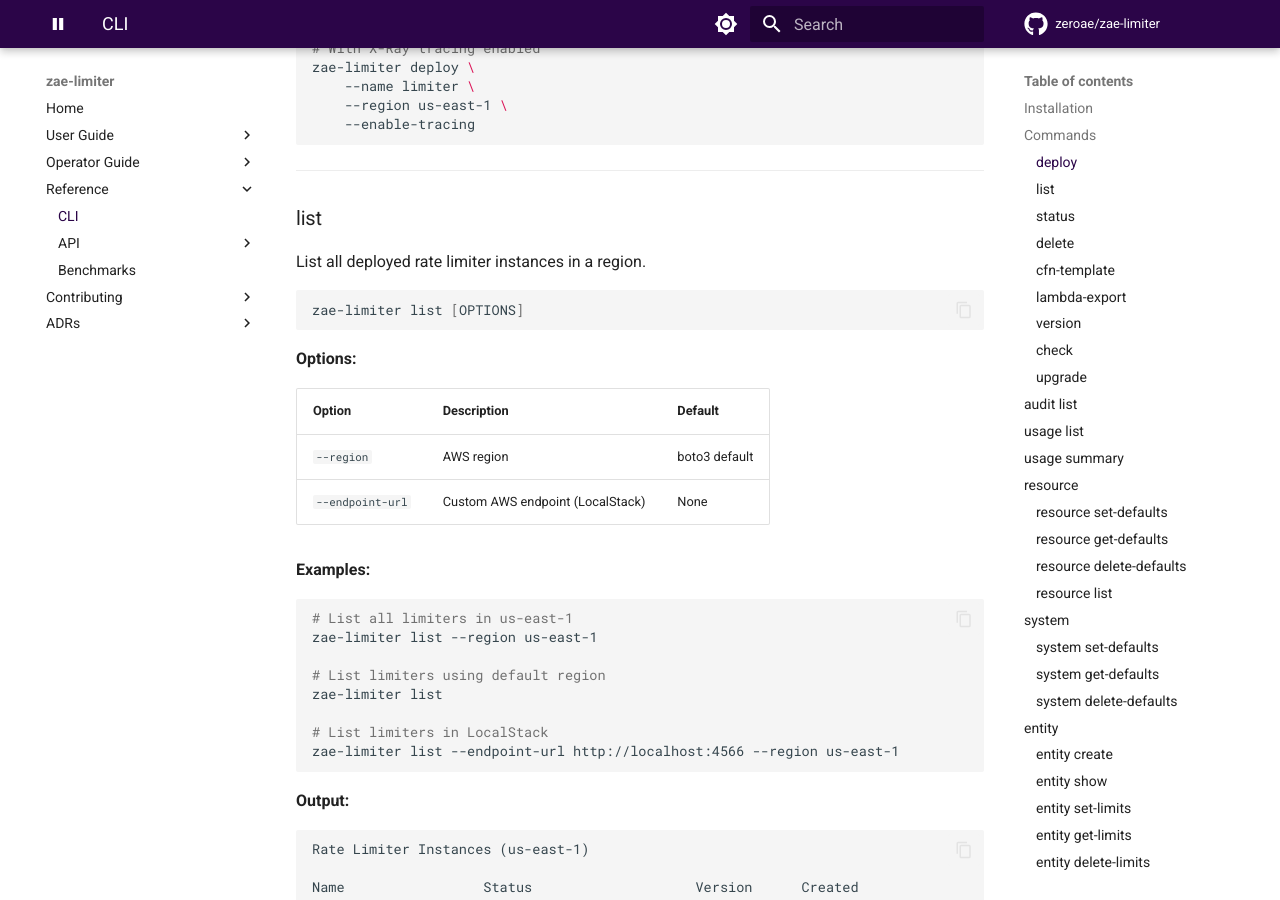
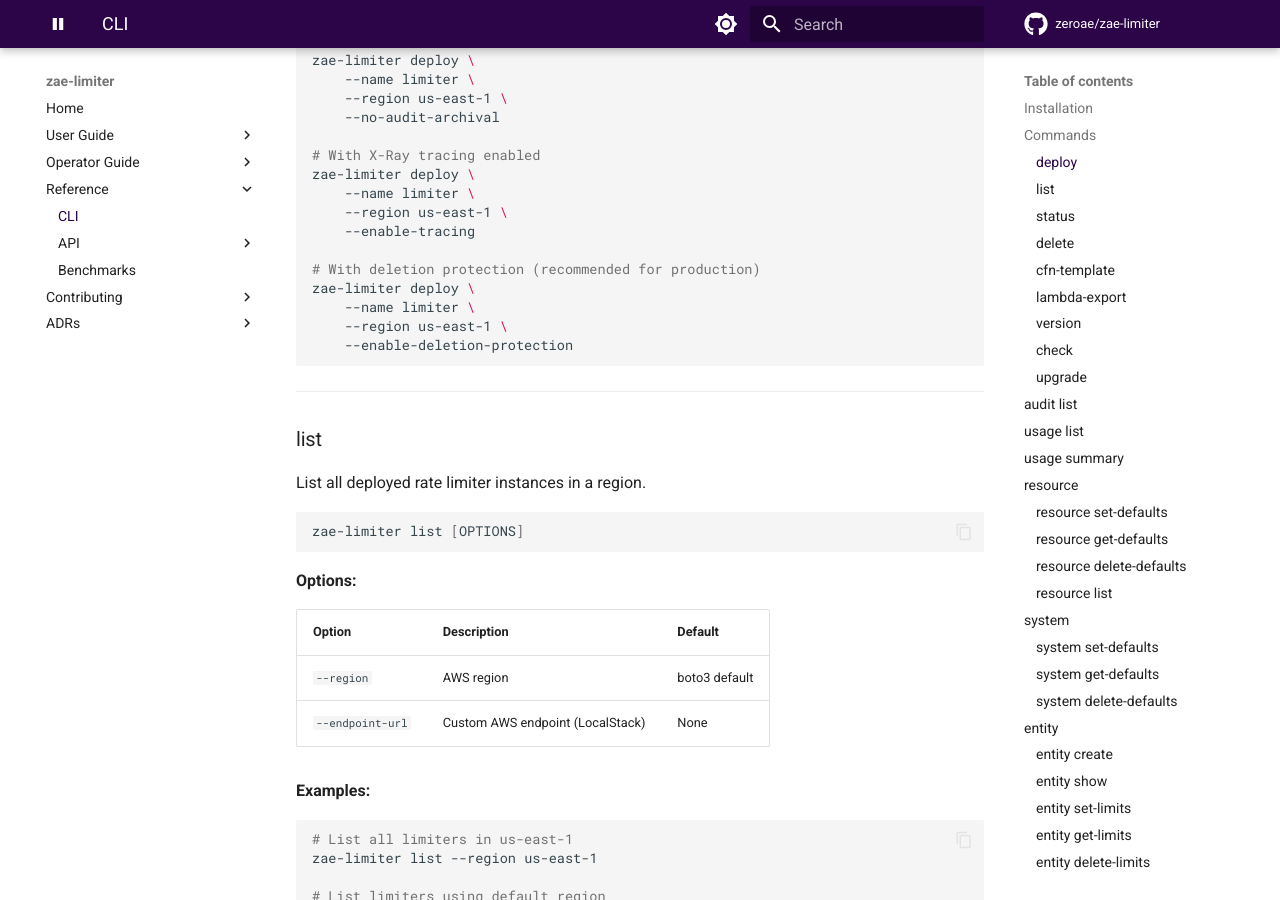
Before and after one commit to zeroae/zae-limiter, an MkDocs documentation site: the page built from docs/cli.md, in a window 1280 px wide and 900 px high, scrolled down 2544 px. Built offline with MkDocs 1.6.1 and Material for MkDocs 9.7.7, drawn with Linux system fonts in a browser that asks for light colours; comment, search, counter and statistics services are not loaded; the version menu is left out; some of the changed text lies outside the part shown.

Commit message:
✨ feat(infra): add DynamoDB table deletion protection option
Add --enable-deletion-protection/--no-deletion-protection CLI flag and
enable_deletion_protection field to StackOptions to expose DynamoDB's
deletion protection feature. This prevents accidental table deletion
in production environments.

Closes #273

Co-Authored-By: Claude Opus 4.5 <noreply@anthropic.com>

````diff
--- a/docs/cli.md
+++ b/docs/cli.md
@@ -50,6 +50,7 @@ zae-limiter deploy [OPTIONS]
 | `--audit-archive-glacier-days` | Days before Glacier IR transition (1-3650) | `90` |
 | `--enable-tracing/--no-tracing` | Enable AWS X-Ray tracing | `false` |
 | `--enable-iam-roles/--no-iam-roles` | Create App/Admin/ReadOnly IAM roles | `true` |
+| `--enable-deletion-protection/--no-deletion-protection` | Enable DynamoDB table deletion protection | `false` |
 | `--tag`, `-t` | User-defined tag in KEY=VALUE format (repeatable) | None |
 | `--lambda-duration-threshold-pct` | Lambda duration alarm threshold (1-100%) | `80` |
 | `--wait/--no-wait` | Wait for stack creation | `true` |
@@ -96,6 +97,12 @@ zae-limiter deploy \
     --name limiter \
     --region us-east-1 \
     --enable-tracing
+
+# With deletion protection (recommended for production)
+zae-limiter deploy \
+    --name limiter \
+    --region us-east-1 \
+    --enable-deletion-protection
 ```
 
 ---
````
Also changed, not shown: CLAUDE.md (+1 -1 lines), docs/infra/cloudformation.md (+1 -0 lines), docs/infra/deployment.md (+1 -0 lines), src/zae_limiter/infra/cfn_template.yaml (+13 -0 lines), 4 other files.
